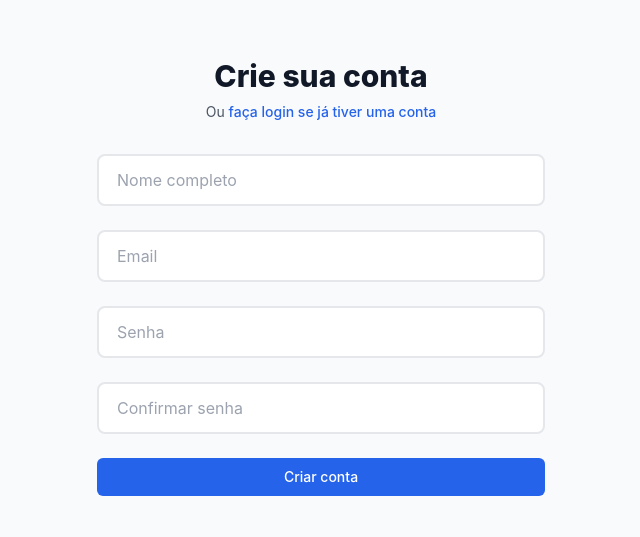
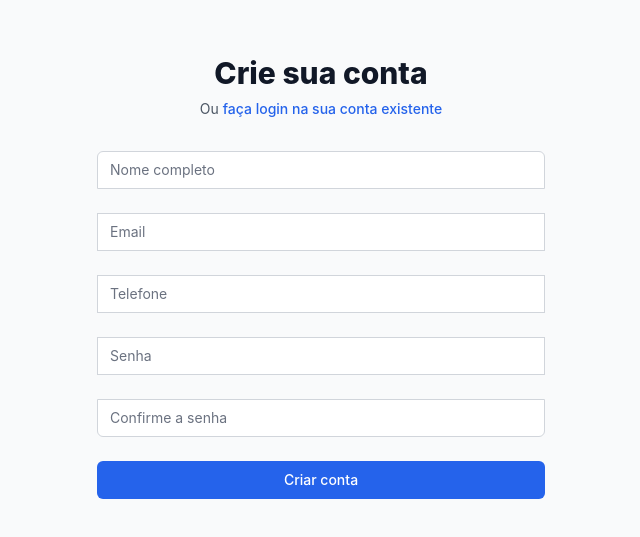
Before and after one commit to sobrinkedos/domatchApp, a React (Create React App) app: page /register in a window 1280 px wide. Shown: the part 135-672 px from the top of the page, without its empty margins (319-959 px from the left). Built offline with nearby package versions, Linux system fonts and the light colour scheme.

Commit message:
feat: implementa autenticação com Supabase
- Adiciona cliente Supabase
- Migra AuthContext para usar Supabase
- Atualiza componentes Login e Register
- Adiciona loading state no PrivateRoute

```diff
--- a/package.json
+++ b/package.json
@@ -5,6 +5,7 @@
   "dependencies": {
     "@headlessui/react": "^1.7.17",
     "@heroicons/react": "^2.0.18",
+    "@supabase/supabase-js": "^2.47.10",
     "cra-template": "1.2.0",
     "react": "^18.2.0",
     "react-dom": "^18.2.0",
--- /dev/null
+++ b/src/config/supabase.js
@@ -0,0 +1,6 @@
+import { createClient } from '@supabase/supabase-js'
+
+const supabaseUrl = 'https://ovnbykkfpyiushqctugz.supabase.co'
+const supabaseAnonKey = 'eyJhbGciOiJIUzI1NiIsInR5cCI6IkpXVCJ9.eyJpc3MiOiJzdXBhYmFzZSIsInJlZiI6Im92bmJ5a2tmcHlpdXNocWN0dWd6Iiwicm9sZSI6ImFub24iLCJpYXQiOjE3MzU3NzAwMTUsImV4cCI6MjA1MTM0NjAxNX0.R7nco7HRQtAad9xpH6dTxcmRkyMz3JmpqIASKXvf6S4'
+
+export const supabase = createClient(supabaseUrl, supabaseAnonKey)
--- a/src/contexts/AuthContext.js
+++ b/src/contexts/AuthContext.js
@@ -1,64 +1,74 @@
 import React, { createContext, useContext, useState, useEffect } from 'react';
+import { supabase } from '../config/supabase';
 
 const AuthContext = createContext(null);
 
 export function AuthProvider({ children }) {
-  const [user, setUser] = useState(() => {
-    const savedUser = localStorage.getItem('user');
-    return savedUser ? JSON.parse(savedUser) : null;
-  });
+  const [user, setUser] = useState(null);
+  const [loading, setLoading] = useState(true);
 
   useEffect(() => {
-    if (user) {
-      localStorage.setItem('user', JSON.stringify(user));
-    } else {
-      localStorage.removeItem('user');
+    // Verificar sessão atual
+    supabase.auth.getSession().then(({ data: { session } }) => {
+      setUser(session?.user ?? null);
+      setLoading(false);
+    });
+
+    // Escutar mudanças de autenticação
+    const { data: { subscription } } = supabase.auth.onAuthStateChange((_event, session) => {
+      setUser(session?.user ?? null);
+    });
+
+    return () => subscription.unsubscribe();
+  }, []);
+
+  const login = async (userData) => {
+    try {
+      const { data, error } = await supabase.auth.signInWithPassword({
+        email: userData.email,
+        password: userData.password,
+      });
+
+      if (error) throw error;
+      return true;
+    } catch (error) {
+      console.error('Erro no login:', error.message);
+      return false;
     }
-  }, [user]);
-
-  const login = (userData) => {
-    // Aqui você pode adicionar validação de login
-    const users = JSON.parse(localStorage.getItem('users') || '[]');
-    const foundUser = users.find(u =>
-      u.email === userData.email && u.password === userData.password
-    );
-
-    if (foundUser) {
-      const { password, ...userWithoutPassword } = foundUser;
-      setUser(userWithoutPassword);
-      return true;
-    }
-    return false;
   };
 
-  const register = (userData) => {
-    const users = JSON.parse(localStorage.getItem('users') || '[]');
+  const register = async (userData) => {
+    try {
+      const { data, error } = await supabase.auth.signUp({
+        email: userData.email,
+        password: userData.password,
+        options: {
+          data: {
+            name: userData.name,
+            phone: userData.phone,
+          },
+        },
+      });
 
-    // Verificar se o email já existe
-    if (users.some(u => u.email === userData.email)) {
+      if (error) throw error;
+      return true;
+    } catch (error) {
+      console.error('Erro no registro:', error.message);
       return false;
     }
-
-    // Adicionar novo usuário
-    const newUser = {
-      id: Date.now(),
-      ...userData,
-    };
-    users.push(newUser);
-    localStorage.setItem('users', JSON.stringify(users));
-
-    // Login automático após registro
-    const { password, ...userWithoutPassword } = newUser;
-    setUser(userWithoutPassword);
-    return true;
   };
 
-  const logout = () => {
-    setUser(null);
+  const logout = async () => {
+    try {
+      const { error } = await supabase.auth.signOut();
+      if (error) throw error;
+    } catch (error) {
+      console.error('Erro no logout:', error.message);
+    }
   };
 
   return (
-    <AuthContext.Provider value={{ user, login, register, logout }}>
+    <AuthContext.Provider value={{ user, login, register, logout, loading }}>
       {children}
     </AuthContext.Provider>
   );
--- a/src/pages/Login.js
+++ b/src/pages/Login.js
@@ -8,18 +8,26 @@ function Login() {
     password: ''
   });
   const [error, setError] = useState('');
+  const [loading, setLoading] = useState(false);
   const { login } = useAuth();
   const navigate = useNavigate();
 
-  const handleSubmit = (e) => {
+  const handleSubmit = async (e) => {
     e.preventDefault();
     setError('');
+    setLoading(true);
 
-    const success = login(formData);
-    if (success) {
-      navigate('/');
-    } else {
-      setError('Email ou senha incorretos');
+    try {
+      const success = await login(formData);
+      if (success) {
+        navigate('/');
+      } else {
+        setError('Email ou senha incorretos');
+      }
+    } catch (error) {
+      setError('Ocorreu um erro ao fazer login');
+    } finally {
+      setLoading(false);
     }
   };
 
@@ -53,19 +61,13 @@ function Login() {
                 name="email"
                 type="email"
                 required
-                className="peer w-full px-4 py-3 border-2 border-gray-200 rounded-lg outline-none transition-all focus:border-blue-500 placeholder-transparent"
+                className="appearance-none rounded-none relative block w-full px-3 py-2 border border-gray-300 placeholder-gray-500 text-gray-900 rounded-t-md focus:outline-none focus:ring-blue-500 focus:border-blue-500 focus:z-10 sm:text-sm"
                 placeholder="Email"
                 value={formData.email}
                 onChange={(e) =>
                   setFormData({ ...formData, email: e.target.value })
                 }
               />
-              <label
-                htmlFor="email"
-                className="absolute left-4 -top-2.5 bg-white px-1 text-sm text-gray-600 transition-all peer-placeholder-shown:top-3.5 peer-placeholder-shown:text-base peer-placeholder-shown:text-gray-400 peer-focus:-top-2.5 peer-focus:text-sm peer-focus:text-blue-500"
-              >
-                Email
-              </label>
             </div>
             <div className="relative">
               <input
@@ -73,28 +75,27 @@ function Login() {
                 name="password"
                 type="password"
                 required
-                className="peer w-full px-4 py-3 border-2 border-gray-200 rounded-lg outline-none transition-all focus:border-blue-500 placeholder-transparent"
+                className="appearance-none rounded-none relative block w-full px-3 py-2 border border-gray-300 placeholder-gray-500 text-gray-900 rounded-b-md focus:outline-none focus:ring-blue-500 focus:border-blue-500 focus:z-10 sm:text-sm"
                 placeholder="Senha"
                 value={formData.password}
                 onChange={(e) =>
                   setFormData({ ...formData, password: e.target.value })
                 }
               />
-              <label
-                htmlFor="password"
-                className="absolute left-4 -top-2.5 bg-white px-1 text-sm text-gray-600 transition-all peer-placeholder-shown:top-3.5 peer-placeholder-shown:text-base peer-placeholder-shown:text-gray-400 peer-focus:-top-2.5 peer-focus:text-sm peer-focus:text-blue-500"
-              >
-                Senha
-              </label>
             </div>
           </div>
 
           <div>
             <button
               type="submit"
-              className="group relative w-full flex justify-center py-2 px-4 border border-transparent text-sm font-medium rounded-md text-white bg-blue-600 hover:bg-blue-700 focus:outline-none focus:ring-2 focus:ring-offset-2 focus:ring-blue-500"
+              disabled={loading}
+              className={`group relative w-full flex justify-center py-2 px-4 border border-transparent text-sm font-medium rounded-md text-white ${
+                loading
+                  ? 'bg-blue-400 cursor-not-allowed'
+                  : 'bg-blue-600 hover:bg-blue-700 focus:outline-none focus:ring-2 focus:ring-offset-2 focus:ring-blue-500'
+              }`}
             >
-              Entrar
+              {loading ? 'Entrando...' : 'Entrar'}
             </button>
           </div>
         </form>
--- a/src/pages/Register.js
+++ b/src/pages/Register.js
@@ -7,16 +7,20 @@ function Register() {
     name: '',
     email: '',
     password: '',
-    confirmPassword: ''
+    confirmPassword: '',
+    phone: ''
   });
   const [error, setError] = useState('');
+  const [loading, setLoading] = useState(false);
   const { register } = useAuth();
   const navigate = useNavigate();
 
-  const handleSubmit = (e) => {
+  const handleSubmit = async (e) => {
     e.preventDefault();
     setError('');
+    setLoading(true);
 
+    try {
       // Validações
       if (formData.password !== formData.confirmPassword) {
         setError('As senhas não coincidem');
@@ -29,12 +33,17 @@ function Register() {
       }
 
       const { confirmPassword, ...userData } = formData;
-    const success = register(userData);
+      const success = await register(userData);
 
       if (success) {
         navigate('/');
       } else {
-      setError('Este email já está em uso');
+        setError('Erro ao criar conta. Este email pode já estar em uso.');
+      }
+    } catch (error) {
+      setError('Ocorreu um erro ao criar a conta');
+    } finally {
+      setLoading(false);
     }
   };
 
@@ -51,7 +60,7 @@ function Register() {
               to="/login"
               className="font-medium text-blue-600 hover:text-blue-500"
             >
-              faça login se já tiver uma conta
+              faça login na sua conta existente
             </Link>
           </p>
         </div>
@@ -68,19 +77,13 @@ function Register() {
                 name="name"
                 type="text"
                 required
-                className="peer w-full px-4 py-3 border-2 border-gray-200 rounded-lg outline-none transition-all focus:border-blue-500 placeholder-transparent"
-                placeholder="Nome"
+                className="appearance-none rounded-none relative block w-full px-3 py-2 border border-gray-300 placeholder-gray-500 text-gray-900 rounded-t-md focus:outline-none focus:ring-blue-500 focus:border-blue-500 focus:z-10 sm:text-sm"
+                placeholder="Nome completo"
                 value={formData.name}
                 onChange={(e) =>
                   setFormData({ ...formData, name: e.target.value })
                 }
               />
-              <label
-                htmlFor="name"
-                className="absolute left-4 -top-2.5 bg-white px-1 text-sm text-gray-600 transition-all peer-placeholder-shown:top-3.5 peer-placeholder-shown:text-base peer-placeholder-shown:text-gray-400 peer-focus:-top-2.5 peer-focus:text-sm peer-focus:text-blue-500"
-              >
-                Nome completo
-              </label>
             </div>
             <div className="relative">
               <input
@@ -88,19 +91,27 @@ function Register() {
                 name="email"
                 type="email"
                 required
-                className="peer w-full px-4 py-3 border-2 border-gray-200 rounded-lg outline-none transition-all focus:border-blue-500 placeholder-transparent"
+                className="appearance-none rounded-none relative block w-full px-3 py-2 border border-gray-300 placeholder-gray-500 text-gray-900 focus:outline-none focus:ring-blue-500 focus:border-blue-500 focus:z-10 sm:text-sm"
                 placeholder="Email"
                 value={formData.email}
                 onChange={(e) =>
                   setFormData({ ...formData, email: e.target.value })
                 }
               />
-              <label
-                htmlFor="email"
-                className="absolute left-4 -top-2.5 bg-white px-1 text-sm text-gray-600 transition-all peer-placeholder-shown:top-3.5 peer-placeholder-shown:text-base peer-placeholder-shown:text-gray-400 peer-focus:-top-2.5 peer-focus:text-sm peer-focus:text-blue-500"
-              >
-                Email
-              </label>
+            </div>
+            <div className="relative">
+              <input
+                id="phone"
+                name="phone"
+                type="tel"
+                required
+                className="appearance-none rounded-none relative block w-full px-3 py-2 border border-gray-300 placeholder-gray-500 text-gray-900 focus:outline-none focus:ring-blue-500 focus:border-blue-500 focus:z-10 sm:text-sm"
+                placeholder="Telefone"
+                value={formData.phone}
+                onChange={(e) =>
+                  setFormData({ ...formData, phone: e.target.value })
+                }
+              />
             </div>
             <div className="relative">
               <input
@@ -108,19 +119,13 @@ function Register() {
                 name="password"
                 type="password"
                 required
-                className="peer w-full px-4 py-3 border-2 border-gray-200 rounded-lg outline-none transition-all focus:border-blue-500 placeholder-transparent"
+                className="appearance-none rounded-none relative block w-full px-3 py-2 border border-gray-300 placeholder-gray-500 text-gray-900 focus:outline-none focus:ring-blue-500 focus:border-blue-500 focus:z-10 sm:text-sm"
                 placeholder="Senha"
                 value={formData.password}
                 onChange={(e) =>
                   setFormData({ ...formData, password: e.target.value })
                 }
               />
-              <label
-                htmlFor="password"
-                className="absolute left-4 -top-2.5 bg-white px-1 text-sm text-gray-600 transition-all peer-placeholder-shown:top-3.5 peer-placeholder-shown:text-base peer-placeholder-shown:text-gray-400 peer-focus:-top-2.5 peer-focus:text-sm peer-focus:text-blue-500"
-              >
-                Senha
-              </label>
             </div>
             <div className="relative">
               <input
@@ -128,28 +133,27 @@ function Register() {
                 name="confirmPassword"
                 type="password"
                 required
-                className="peer w-full px-4 py-3 border-2 border-gray-200 rounded-lg outline-none transition-all focus:border-blue-500 placeholder-transparent"
-                placeholder="Confirmar senha"
+                className="appearance-none rounded-none relative block w-full px-3 py-2 border border-gray-300 placeholder-gray-500 text-gray-900 rounded-b-md focus:outline-none focus:ring-blue-500 focus:border-blue-500 focus:z-10 sm:text-sm"
+                placeholder="Confirme a senha"
                 value={formData.confirmPassword}
                 onChange={(e) =>
                   setFormData({ ...formData, confirmPassword: e.target.value })
                 }
               />
-              <label
-                htmlFor="confirmPassword"
-                className="absolute left-4 -top-2.5 bg-white px-1 text-sm text-gray-600 transition-all peer-placeholder-shown:top-3.5 peer-placeholder-shown:text-base peer-placeholder-shown:text-gray-400 peer-focus:-top-2.5 peer-focus:text-sm peer-focus:text-blue-500"
-              >
-                Confirmar senha
-              </label>
             </div>
           </div>
 
           <div>
             <button
               type="submit"
-              className="group relative w-full flex justify-center py-2 px-4 border border-transparent text-sm font-medium rounded-md text-white bg-blue-600 hover:bg-blue-700 focus:outline-none focus:ring-2 focus:ring-offset-2 focus:ring-blue-500"
+              disabled={loading}
+              className={`group relative w-full flex justify-center py-2 px-4 border border-transparent text-sm font-medium rounded-md text-white ${
+                loading
+                  ? 'bg-blue-400 cursor-not-allowed'
+                  : 'bg-blue-600 hover:bg-blue-700 focus:outline-none focus:ring-2 focus:ring-offset-2 focus:ring-blue-500'
+              }`}
             >
-              Criar conta
+              {loading ? 'Criando conta...' : 'Criar conta'}
             </button>
           </div>
         </form>
```
Also changed, not shown: src/App.js (+9 -1 lines), 1 other file (tests, documents, lock files or other folders). Lines whose indentation alone changed are shown as unchanged.
